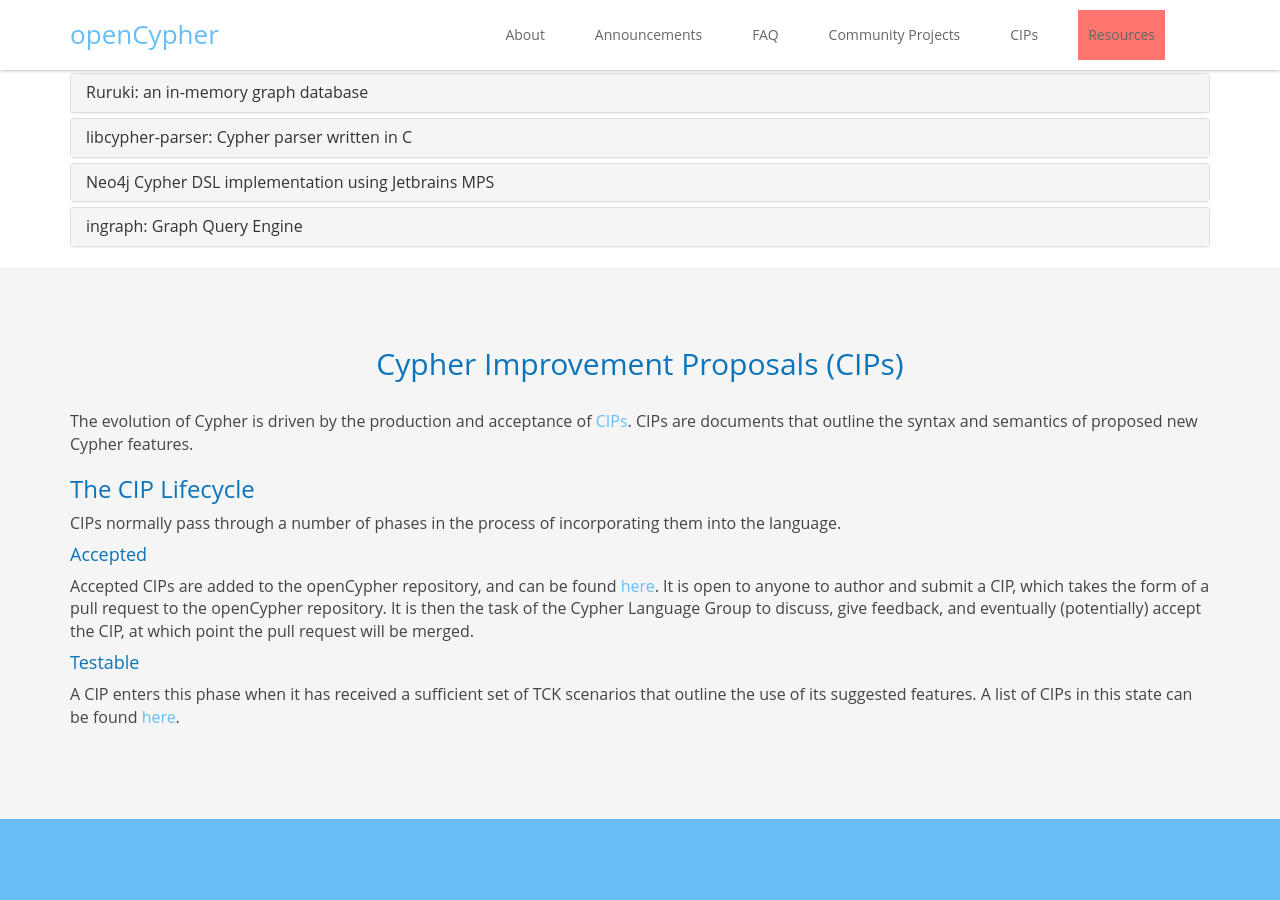
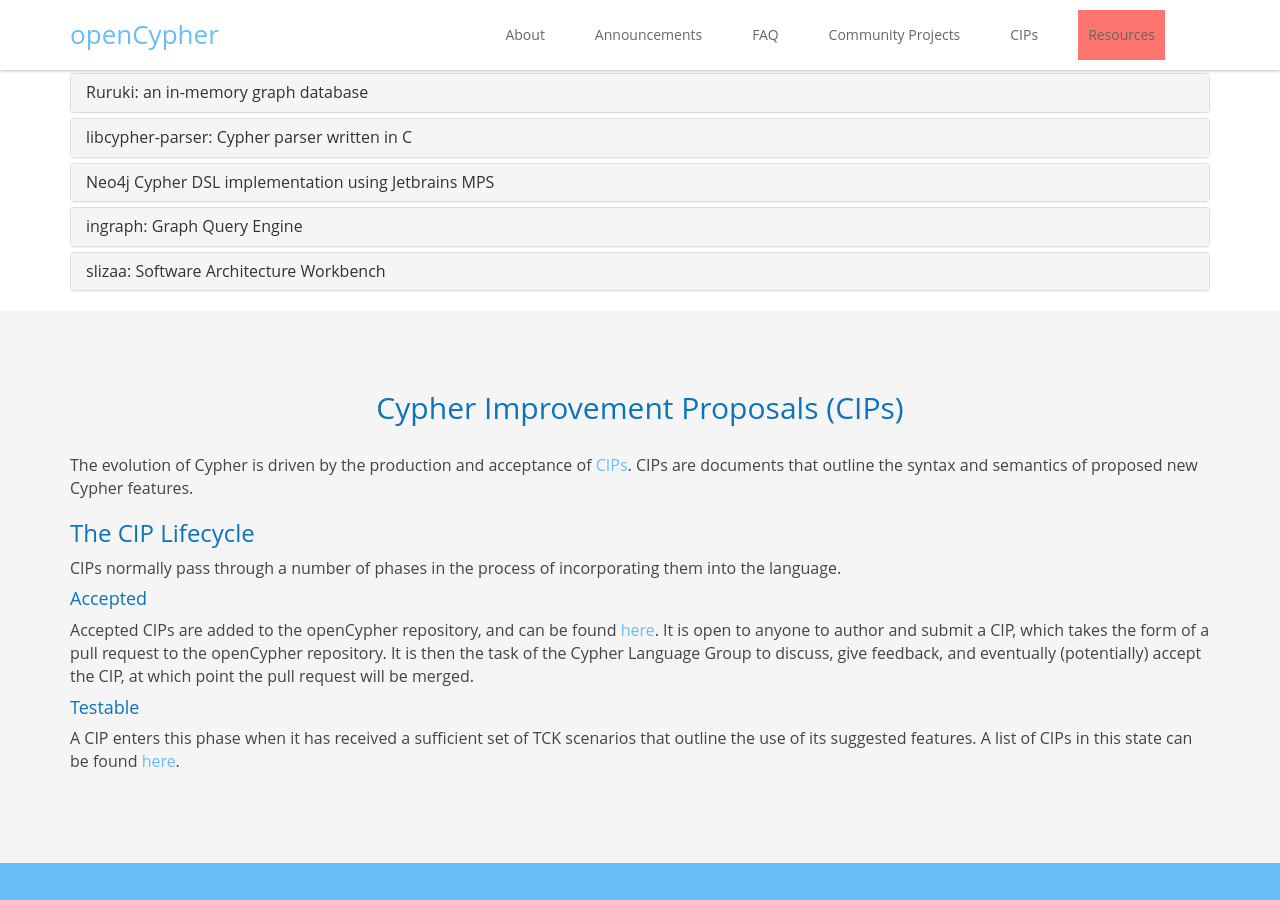
Before and after one commit to opencypher/website, a Jekyll site: the page built from index.html, in a window 1280 px wide and 900 px high, scrolled down 3016 px. Built offline with Jekyll 4.4.1, drawn with Linux system fonts in a browser that asks for light colours.

Commit message:
Add slizaa

```diff
--- a/_includes/projects.html
+++ b/_includes/projects.html
@@ -129,6 +129,39 @@
                         </div>
                     </div>
                 </div>
+                <div class="panel panel-default">
+                    <div class="panel-heading">
+                        <h4 class="panel-title">
+                            <a data-toggle="collapse" data-parent="#parent" href="#project6">slizaa: Software Architecture Workbench</a>
+                        </h4>
+                    </div>
+                    <div id="project6" class="panel-collapse collapse">
+                        <div class="panel-body">
+                            <h4>slizaa</h4>
+
+                            <p>
+                                slizaa is a customizable software architecture workbench that allows you to explore and
+                                visualize the structure and the dependencies of java-based software systems.
+
+                                slizaa uses Neo4j/jQAssistant and provides a frontend with a bunch of specific tools
+                                and viewers to provide an easy-to-use in-depth insight of your software's architecture.
+                            </p>
+
+                            <p>
+                                Part of slizaa is a Xtext-based editor for Cypher queries that will be included in one
+                                of the next releases of slizaa. The Xtext-based implementation is based of the Antlr4
+                                grammar provided by the openCypher project and is already available (see links below).
+                            </p>
+
+                            <h4>Links</h4>
+                            <ul>
+                                <li><a href="http://www.slizaa.org">Website</a></li>
+                                <li><a href="https://github.com/slizaa/slizaa">GitHub repository (home)</a></li>
+                                <li><a href="https://github.com/slizaa/slizaa-opencypher">GitHub repository (openCypher)</a></li>
+                            </ul>
+                        </div>
+                    </div>
+                </div>
             </div>
 
 
```
